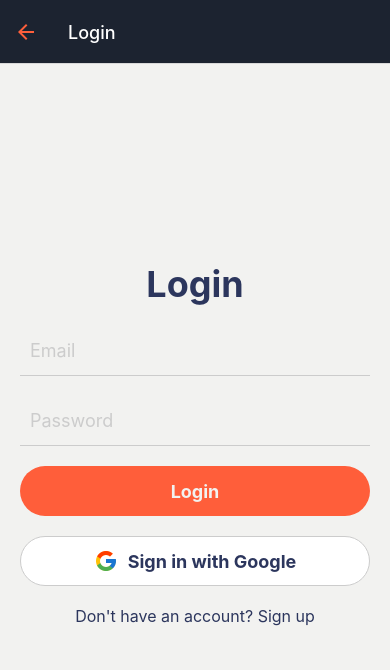
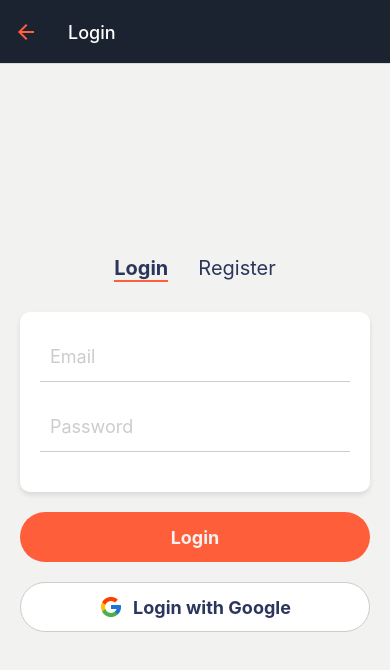
Before and after one commit to LeaLela/HairStyle, a React Native app: screen /Login in a window 390 px wide. Shown: the top 670 px of the page. Built offline with nearby package versions, Linux system fonts and the light colour scheme; no server answers; what react-native-root-siblings would draw is missing.

Commit message:
login-register-update

```diff
--- a/App.tsx
+++ b/App.tsx
@@ -7,12 +7,12 @@ import { HomePage } from "./screens/HomePage/HomePage";
 import { RegisterScreen } from "./screens/Register/RegisterScreen";
 import { LoginScreen } from "./screens/Login/LoginScreen";
 import { ProfileScreen } from "./screens/Profile/ProfileScreen";
-import { WomenScreenCopy } from "./screens/WomenScreen/WomenScreenCopy";
+import { WomenScreenCopy } from "./screens/WomenScreen/WomenScreen";
 import { MenScreen } from "./screens/MenScreen/MenScreen";
 import { MyBookingsScreen } from "./screens/MyBookingsScreen/MyBookingsScreen";
 import Toast from 'react-native-toast-message';
 import { RootSiblingParent } from 'react-native-root-siblings';
-import AdminScreen from "./screens/AdminScreen/AdminScreen";
+import { AdminScreen } from "./screens/AdminScreen/AdminScreen";
 import { getAuth, onAuthStateChanged, signOut } from 'firebase/auth';
 import { getUserData, saveUserData, removeUserData } from './utils/storageUtils';
 import Role from './screens/Enums/user_role';
--- a/firebase.ts
+++ b/firebase.ts
@@ -1,7 +1,6 @@
 import { initializeApp } from "firebase/app";
 import { getAuth, GoogleAuthProvider, signInWithPopup } from "firebase/auth";
-import { getFirestore, collection, addDoc, getDocs, doc, setDoc } from "firebase/firestore";
-import { ref } from "firebase/database";
+import { getFirestore } from "firebase/firestore";
 
 const firebaseConfig = {
   apiKey: "AIzaSyBf8pstYeFpic8SeIwR0sWnK4WxK9uAaMc",
--- a/screens/AdminScreen/AdminScreen.tsx
+++ b/screens/AdminScreen/AdminScreen.tsx
@@ -4,16 +4,11 @@ import {
   Text,
   StyleSheet,
   ScrollView,
-  TouchableOpacity,
-  Alert,
-  Dimensions,
+  TouchableOpacity
 } from "react-native";
-import { collection, query, getDocs, deleteDoc, doc, updateDoc, where } from 'firebase/firestore';
+import { collection, query, getDocs, deleteDoc, doc } from 'firebase/firestore';
 import { db } from '../../firebase';
 import Toast from "react-native-toast-message";
-import Role from "../Enums/user_role";
-
-const { width } = Dimensions.get("window");
 
 interface Reservation {
   id: string;
@@ -173,5 +168,3 @@ const styles = StyleSheet.create({
     textAlign: "center",
   },
 });
-
-export default AdminScreen;
--- a/screens/HomePage/HomePage.tsx
+++ b/screens/HomePage/HomePage.tsx
@@ -5,10 +5,9 @@ import {
   View,
   TouchableOpacity,
 } from "react-native";
-import React, { useEffect } from "react";
+import React from "react";
 import { useNavigation } from "@react-navigation/native";
 import { NativeStackNavigationProp } from "@react-navigation/native-stack";
-// import { getAuth } from "firebase/auth";
 
 export const HomePage: React.FC = () => {
   const nav = useNavigation<NativeStackNavigationProp<any>>();
--- a/screens/Login/LoginScreen.tsx
+++ b/screens/Login/LoginScreen.tsx
@@ -91,7 +91,13 @@ export const LoginScreen: React.FC = () => {
 
   return (
     <View style={styles.container}>
-      <Text style={styles.title}>Login</Text>
+      <View style={styles.headerContainer}>
+        <Text style={[styles.headerText, styles.activeTab]}>Login</Text>
+        <Pressable onPress={goToRegistration}>
+          <Text style={styles.headerText}>Register</Text>
+        </Pressable>
+      </View>
+      <View style={styles.inputContainer}>
         <TextInput
           style={styles.input}
           placeholder="Email"
@@ -109,15 +115,13 @@ export const LoginScreen: React.FC = () => {
           onChangeText={setPassword}
           secureTextEntry
         />
+      </View>
       <Pressable style={styles.button} onPress={handleLogin}>
         <Text style={styles.buttonText}>Login</Text>
       </Pressable>
       <Pressable style={styles.googleButton} onPress={signInWithGoogle}>
         <Image source={require("../../assets/google.png")} style={styles.googleIcon} />
-        <Text style={styles.googleButtonText}>Sign in with Google</Text>
-      </Pressable>
-      <Pressable style={styles.signupLink} onPress={goToRegistration}>
-        <Text style={styles.signupText}>Don't have an account? Sign up</Text>
+        <Text style={styles.googleButtonText}>Login with Google</Text>
       </Pressable>
     </View>
   );
@@ -131,11 +135,32 @@ const styles = StyleSheet.create({
     backgroundColor: "#f2f2f0",
     padding: 20,
   },
-  title: {
-    fontSize: 36,
+  headerContainer: {
+    flexDirection: "row",
+    justifyContent: "center",
+    marginBottom: 30,
+  },
+  headerText: {
+    fontSize: 20,
+    color: "#2c365d",
+    marginHorizontal: 15,
+  },
+  activeTab: {
     fontWeight: "bold",
-    color: "#2c365d",
+    borderBottomWidth: 2,
+    borderBottomColor: "#ff5e3a",
+  },
+  inputContainer: {
+    width: "100%",
+    backgroundColor: "#fff",
+    padding: 20,
+    borderRadius: 10,
     marginBottom: 20,
+    shadowColor: "#000",
+    shadowOffset: { width: 0, height: 3 },
+    shadowOpacity: 0.1,
+    shadowRadius: 5,
+    elevation: 5,
   },
   input: {
     width: "100%",
@@ -182,13 +207,4 @@ const styles = StyleSheet.create({
     fontSize: 18,
     fontWeight: "bold",
   },
-  signupLink: {
-    marginBottom: 20,
-  },
-  signupText: {
-    color: "#2c365d",
-    fontSize: 16,
-  },
 });
-
-export default LoginScreen;
--- a/screens/MenScreen/MenScreen.tsx
+++ b/screens/MenScreen/MenScreen.tsx
@@ -248,5 +248,3 @@ const pickerSelectStyles = StyleSheet.create({
     marginBottom: 20,
   },
 });
-
-export default MenScreen;
--- a/screens/MyBookingsScreen/MyBookingsScreen.tsx
+++ b/screens/MyBookingsScreen/MyBookingsScreen.tsx
@@ -145,5 +145,3 @@ const styles = StyleSheet.create({
     textAlign: "center",
   },
 });
-
-export default MyBookingsScreen;
--- a/screens/Profile/ProfileScreen.tsx
+++ b/screens/Profile/ProfileScreen.tsx
@@ -120,5 +120,3 @@ const styles = StyleSheet.create({
     marginBottom: 10,
   },
 });
-
-export default ProfileScreen;
--- a/screens/Register/RegisterScreen.tsx
+++ b/screens/Register/RegisterScreen.tsx
@@ -10,12 +10,14 @@ import {
   TouchableOpacity,
   StyleSheet,
   Image,
+  ScrollView,
 } from "react-native";
 import { auth, db, provider } from "../../firebase";
 import Toast from "react-native-toast-message";
 import Role from "../Enums/user_role";
 import { TextInputMask } from "react-native-masked-text";
 import { Picker } from "@react-native-picker/picker";
+import { Pressable } from 'react-native';
 
 export const RegisterScreen: React.FC = () => {
   const [Ime, setFirstName] = useState("");
@@ -123,7 +125,14 @@ export const RegisterScreen: React.FC = () => {
 
   return (
     <View style={styles.container}>
-      <Text style={styles.title}>Register</Text>
+      <View style={styles.headerContainer}>
+        <Pressable onPress={goToLogin}>
+          <Text style={styles.headerText}>Login</Text>
+        </Pressable>
+        <Text style={[styles.headerText, styles.activeTab]}>Register</Text>
+      </View>
+      <ScrollView contentContainerStyle={styles.scrollViewContent}>
+        <View style={styles.inputContainer}>
           <TextInput
             style={styles.input}
             value={Ime}
@@ -183,6 +192,7 @@ export const RegisterScreen: React.FC = () => {
             placeholderTextColor="#999"
             keyboardType="phone-pad"
           />
+        </View>
         <TouchableOpacity style={styles.button} onPress={registerAndGoToMainFlow}>
           <Text style={styles.buttonText}>Register</Text>
         </TouchableOpacity>
@@ -190,9 +200,7 @@ export const RegisterScreen: React.FC = () => {
           <Image source={require("../../assets/google.png")} style={styles.googleIcon} />
           <Text style={styles.googleButtonText}>Register with Google</Text>
         </TouchableOpacity>
-      <TouchableOpacity onPress={goToLogin}>
-        <Text style={styles.loginText}>Already have an account? Login</Text>
-      </TouchableOpacity>
+      </ScrollView>
     </View>
   );
 };
@@ -200,16 +208,40 @@ export const RegisterScreen: React.FC = () => {
 const styles = StyleSheet.create({
   container: {
     flex: 1,
+    backgroundColor: "#f2f2f0",
+    padding: 20,
+  },
+  headerContainer: {
+    flexDirection: "row",
+    justifyContent: "center",
+    marginBottom: 30,
+  },
+  headerText: {
+    fontSize: 20,
+    color: "#2c365d",
+    marginHorizontal: 15,
+  },
+  activeTab: {
+    fontWeight: "bold",
+    borderBottomWidth: 2,
+    borderBottomColor: "#ff5e3a",
+  },
+  scrollViewContent: {
+    flexGrow: 1,
     justifyContent: "center",
     alignItems: "center",
+  },
+  inputContainer: {
+    width: "100%",
+    backgroundColor: "#fff",
     padding: 20,
-    backgroundColor: "#f2f2f0",
-  },
-  title: {
-    fontSize: 36,
-    fontWeight: "bold",
-    color: "#2c365d",
+    borderRadius: 10,
     marginBottom: 20,
+    shadowColor: "#000",
+    shadowOffset: { width: 0, height: 3 },
+    shadowOpacity: 0.1,
+    shadowRadius: 5,
+    elevation: 5,
   },
   input: {
     width: "100%",
@@ -256,10 +288,4 @@ const styles = StyleSheet.create({
     fontSize: 18,
     fontWeight: "bold",
   },
-  loginText: {
-    color: "#2c365d",
-    textAlign: "center",
-  },
 });
-
-export default RegisterScreen;
```
Also changed, not shown: screens/WomenScreen/WomenScreen.tsx (renamed from screens/WomenScreen/WomenScreenCopy.tsx). Lines whose indentation alone changed are shown as unchanged.
